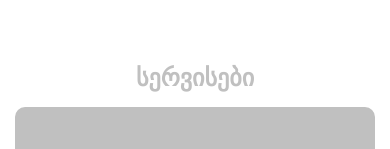
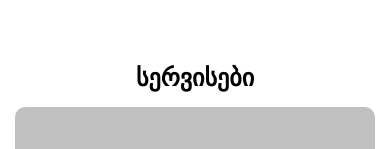
Before and after one commit to SabaMinadze/dentistryVue, a Vue app: page / in a window 390 px wide. Shown: the part 488-637 px from the top of the page. Built offline with nearby package versions, Linux system fonts and the light colour scheme.

Commit message:
Update cards.vue

```diff
--- a/src/components/cards.vue
+++ b/src/components/cards.vue
@@ -84,7 +84,7 @@ export default {
     }
 
     .text {
-        color: silver;
+        color: black;
         font-weight: 900;
         text-align: center;
         font-size: 24px;
```
